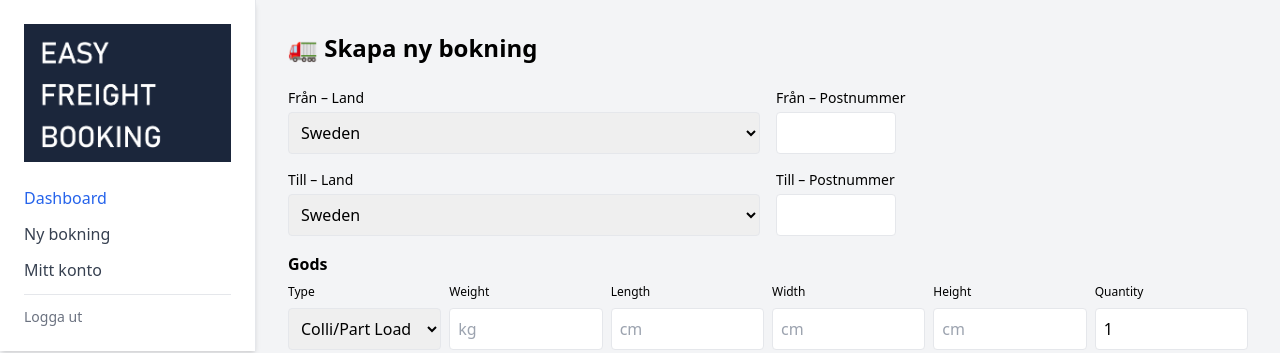
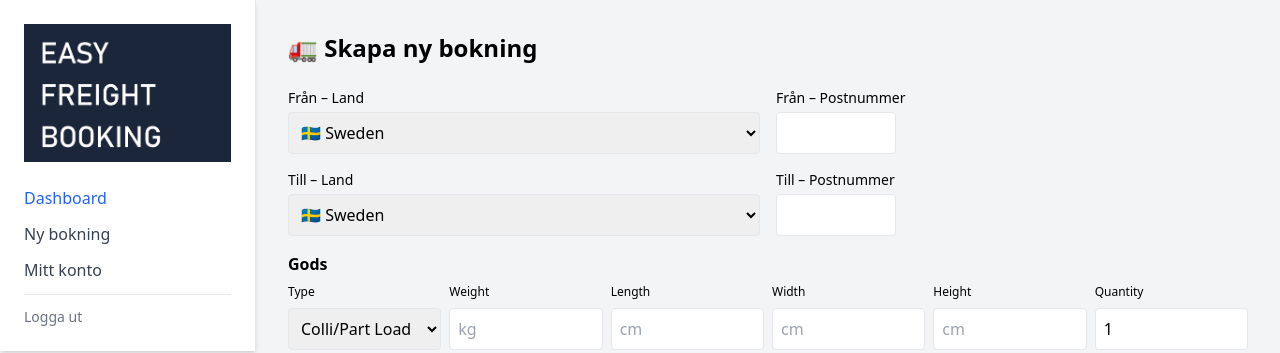
Before and after one commit to henrikmalmberg/easyfreightbooking-dashboard, a React (Vite) app: page /new-booking in a window 1280 px wide. Shown: the top 353 px of the page. Built offline with nearby package versions, Linux system fonts and the light colour scheme.

Commit message:
Update Dashboard.jsx

```diff
--- a/src/Dashboard.jsx
+++ b/src/Dashboard.jsx
@@ -14,6 +14,11 @@ const COUNTRIES = [
   { code: "UK", name: "United Kingdom" }, { code: "CH", name: "Switzerland" },
   { code: "UA", name: "Ukraine" }
 ];
+function getFlagEmoji(countryCode) {
+  return countryCode
+    .toUpperCase()
+    .replace(/./g, char => String.fromCodePoint(127397 + char.charCodeAt()));
+}
 
 async function getCoordinates(postal, country) {
   const apiKey = "AIzaSyBwOgpWgeY6e4SPNiB1nc_jKKqlN_Yn6YI";
@@ -327,7 +332,11 @@ const handleSubmit = async () => {
 			<div>
 			<label className="block text-sm font-medium">Från – Land</label>
 			<select name="pickup_country" value={form.pickup_country} onChange={handleChange} className="mt-1 w-full border rounded p-2">
-            {COUNTRIES.map((c) => <option key={c.code} value={c.code}>{c.name}</option>)}
+			{COUNTRIES.map((c) => (
+				<option key={c.code} value={c.code}>
+					{getFlagEmoji(c.code)} {c.name}
+				</option>
+			))}
 			</select>
 			</div>
 
@@ -352,9 +361,13 @@ const handleSubmit = async () => {
 
 <div>
           <label className="block text-sm font-medium">Till – Land</label>
-          <select name="delivery_country" value={form.delivery_country} onChange={handleChange} className="mt-1 w-full border rounded p-2">
-            {COUNTRIES.map((c) => <option key={c.code} value={c.code}>{c.name}</option>)}
-          </select>
+			<select name="delivery_country" value={form.delivery_country} onChange={handleChange} className="mt-1 w-full border rounded p-2">
+			{COUNTRIES.map((c) => (
+				<option key={c.code} value={c.code}>
+			{getFlagEmoji(c.code)} {c.name}
+			</option>
+			))}
+			</select>
         </div>
 
 		<div>
```
